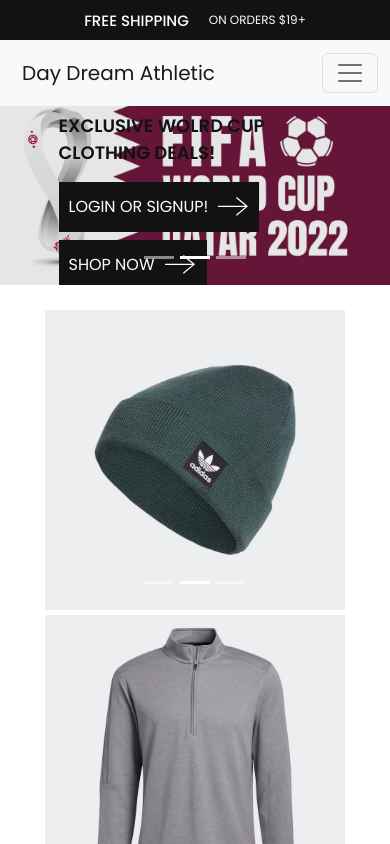
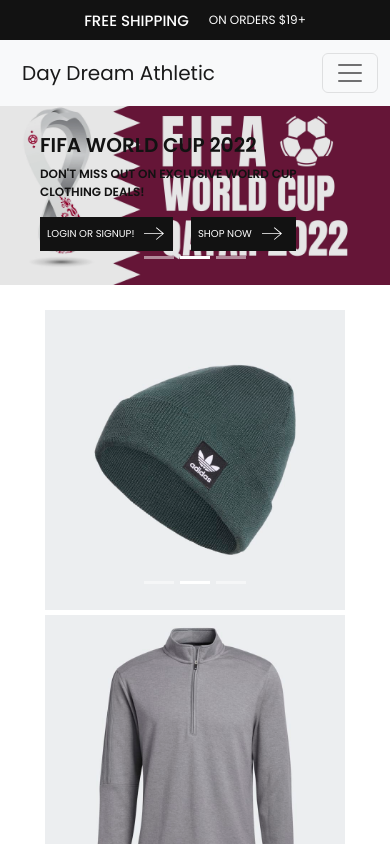
Before and after one commit to HunterBrennan1/DayDreamAthletic, a React (Create React App) app in the folder daydream-athletic/client/: page / in a window 390 px wide. Shown: the top 844 px of the page. Built offline with nearby package versions, Linux system fonts and the light colour scheme.

Commit message:
banner text is now mobile responsive

```diff
--- a/daydream-athletic/client/src/App.css
+++ b/daydream-athletic/client/src/App.css
@@ -188,7 +188,7 @@
   cursor: pointer;
   display: inline-flex;
   justify-content: flex-start;
-  min-height: 50px;
+  max-height: 50px;
   width:200px;
   padding:10px;
   background-color: #121212;
@@ -280,6 +280,41 @@
   }
 }
 
+@media screen and (max-width:990px){
+  .search-form-container{
+    justify-content: start;
+  }
+
+  .search-icon{
+    left:170px;
+    top:115px;
+  }
+}
+
+@media screen and (max-width:950px){
+  .banner-text{
+    width:200px;
+  }
+
+  .banner-title{
+    font-size:25px;
+  }
+
+  .banner-desc{
+    font-size:13px;
+  }
+
+  .banner-btn{
+    font-size: 13px;
+    width:170px;
+    padding:10px;
+  }
+  .arrow {
+    width:20px;
+    height:20px;
+  }
+}
+
 @media screen and (max-width:748px){
   .carousel-img {
     height:auto;
@@ -292,15 +327,43 @@
   .carousel-item {
     height:auto;
   }
+
+  .banner-text{
+    top:30px;
+  }
 }
 
-@media screen and (max-width:990px){
-  .search-form-container{
-    justify-content: start;
+@media screen and (max-width:600px){
+  .banner-text{
+    width:300px;
+    top:50px;
+    left:40px;
   }
 
-  .search-icon{
-    left:170px;
-    top:115px;
+  .banner-btn-container{
+    flex-direction: row;
+  }
+
+  .banner-title{
+    font-size:20px;
+    line-height: 20px;
+  }
+
+  .banner-desc{
+    font-size:12px;
+  }
+
+  .banner-btn{
+    font-size: 10px;
+    width:133px;
+    padding:7px;
+  }
+  .arrow {
+    width:20px;
+    height:20px;
+  }
+
+  .banner-shop-btn{
+    width:105px;
   }
 }
--- a/daydream-athletic/client/src/components/MainPage.js
+++ b/daydream-athletic/client/src/components/MainPage.js
@@ -18,6 +18,7 @@
 import FifaBanner from '../assets/img/fifabanner.webp'
 import FifaBanner2 from '../assets/img/fifabanner2.jpg'
 import Arrow from '../assets/img/arrow.svg'
+import Ball from '../assets/img/ball.png'
 
 import Carousel from 'react-bootstrap/Carousel';
 
@@ -67,7 +68,7 @@
         <Carousel.Item>
           <img
             className="d-block w-100 carousel-img"
-            src={FifaBanner2}
+            src={Ball}
             alt="Third slide"
           />
 
```
Also changed, not shown: daydream-athletic/client/src/assets/img/ball.png (added).
